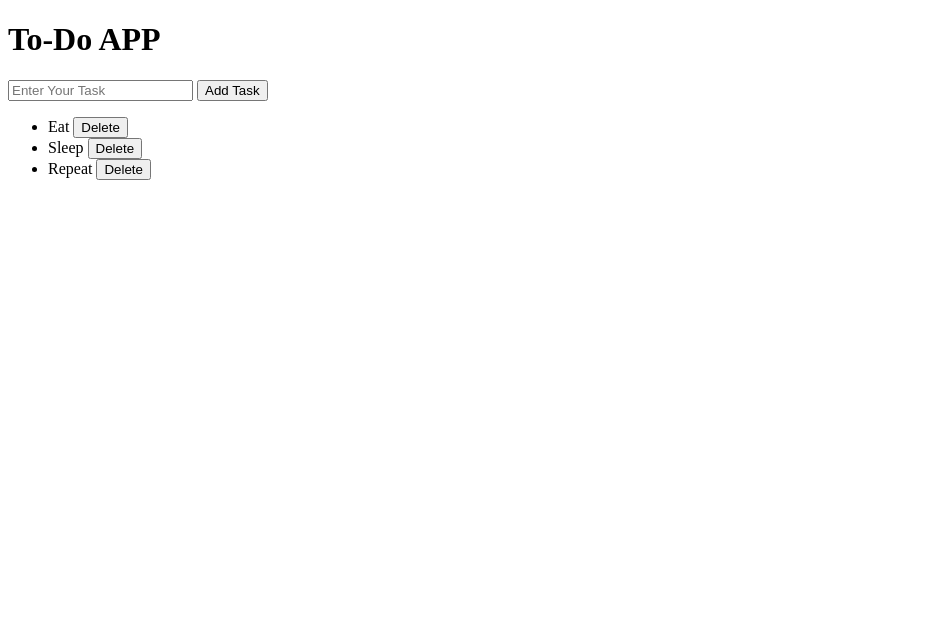
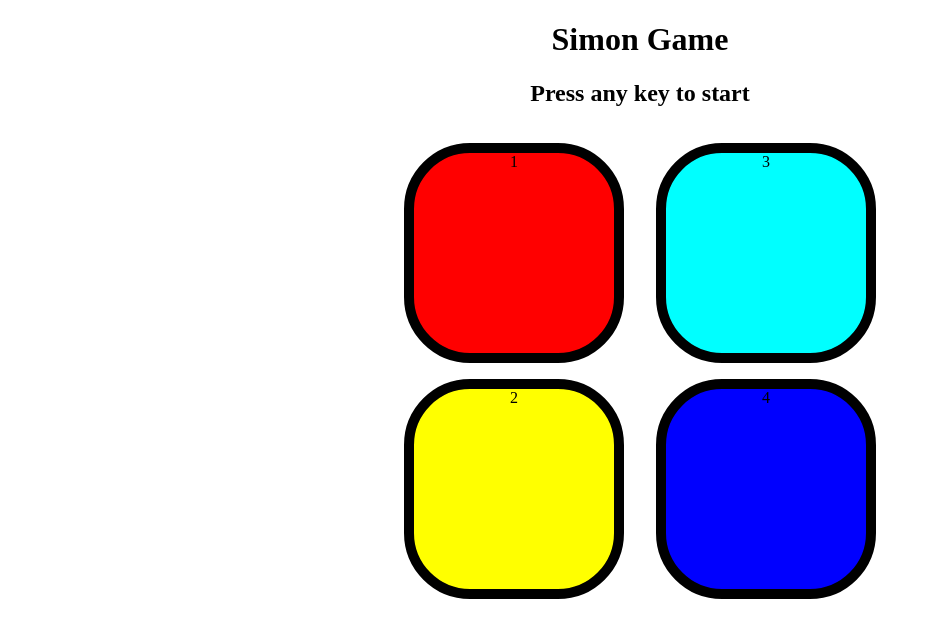
Before and after one commit to pias97/Simon, a plain HTML site: page index.html in a window 1280 px wide. Shown: the whole page, without its empty margins (0-931 px from the left). Drawn offline with Linux system fonts and the light colour scheme.

Commit message:
basic game layout added

```diff
--- a/app.js
+++ /dev/null
@@ -1,35 +0,0 @@
-let btn = document.querySelector('button');
-let ul = document.querySelector('ul');
-let input = document.querySelector('input');
-
-btn.addEventListener('click', function() {
-    let item = document.createElement('li');
-    item.innerText = input.value;
-
-    let delBtn = document.createElement('button');
-    delBtn.innerText = "Delete";
-    delBtn.classList.add('delete');
-
-    ul.appendChild(item);
-    item.appendChild(delBtn);
-    console.log('Input added');
-    input.value = '';
-});
-
-ul.addEventListener('click',function(event){
-    // console.log(event.target.nodeName);
-    if(event.target.nodeName == "BUTTON"){
-        event.target.parentElement.remove();
-        console.log('Item gone');
-    }
-});
-
-
-// let delBtns = document.querySelectorAll('.delete');
-// for(delBtn of delBtns){
-//     delBtn.addEventListener('click', function(){
-//         console.log('item removed');
-//         let parent = this.parentElement;
-//         parent.remove();
-//     });
-// };
--- a/index.html
+++ b/index.html
@@ -3,18 +3,24 @@
 <head>
     <meta charset="UTF-8">
     <meta name="viewport" content="width=device-width, initial-scale=1.0">
-    <title>Document</title>
+    <title>Simon Game</title>
     <link rel="stylesheet" href="style.css">
 </head>
 <body>
-    <h1>To-Do APP</h1>
-    <input placeholder="Enter Your Task">
-    <button>Add Task</button>
-    <ul>
-        <li>Eat <button class="delete">Delete</button> </li>
-        <li>Sleep <button class="delete">Delete</button> </li>
-        <li>Repeat <button class="delete">Delete</button> </li>
-    </ul>
-<script src="app.js"></script>
+    <h1>Simon Game</h1>
+    <h2>Press any key to start</h2>
+
+    <div class="btn-container">
+        <div class="line-one">
+            <div class="btn red" type="button">1</div>
+            <div class="btn yellow"type="button">2</div>
+        </div>
+        <div class="line-two">
+            <div class="btn aqua "type="button">3</div>
+            <div class="btn blue "type="button">4</div>
+        </div>
+
+    </div>
+    <script src="app.js"></script>
 </body>
 </html>
--- a/style.css
+++ b/style.css
@@ -0,0 +1,35 @@
+body{
+    text-align: center;
+}
+
+.btn{
+    height: 200px;
+    width: 200px;
+    border-radius: 30%;
+    border: 10px solid #000;
+    margin: 1rem;
+
+}
+
+.btn-container{
+    display: flex;
+    justify-content: center;
+    /* align-items: center;
+    height: 100vh; */
+}
+
+.yellow{
+    background-color: yellow;
+}
+
+.red{
+    background-color: red;
+}
+
+.blue{
+    background-color: blue;
+}
+
+.aqua{
+    background-color: aqua;
+}
```
